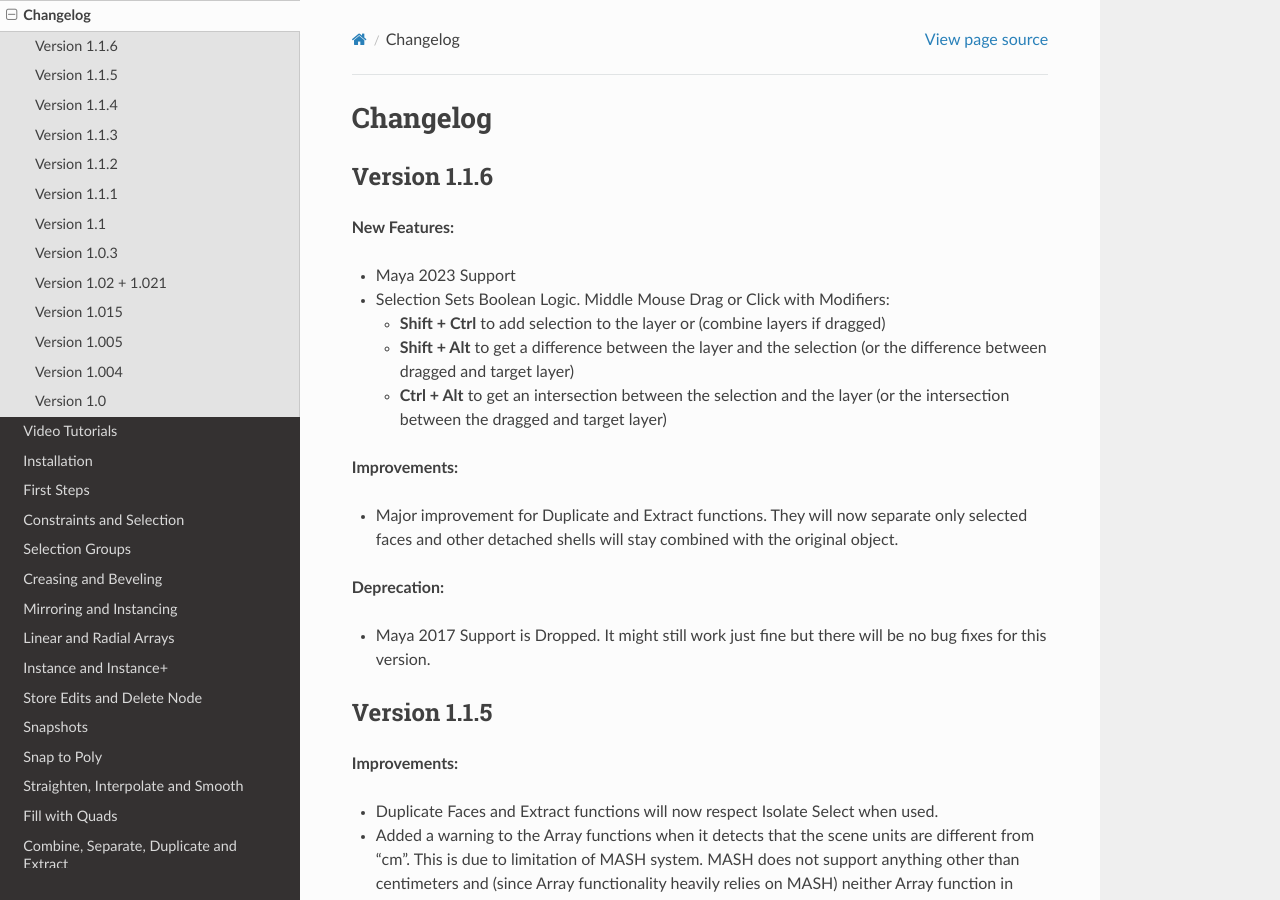
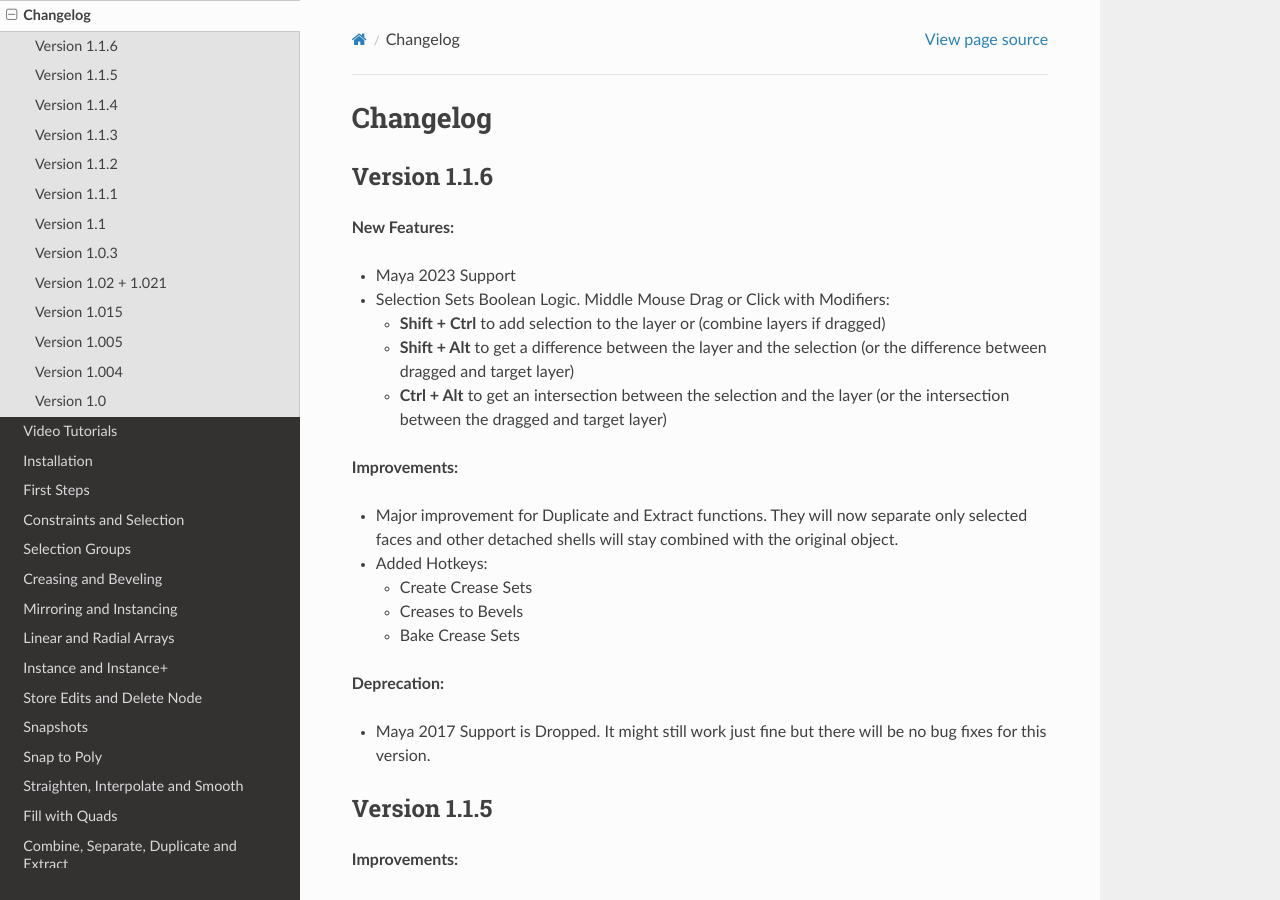
Before and after one commit to Video-Nomad/gs-toolbox-docs, a Sphinx documentation site: the page built from docs/source/changelog.rst, in a window 1280 px wide and 900 px high. Built offline with Sphinx 7.4.7 and the Read the Docs theme 2.0.0, drawn with Linux system fonts in a browser that asks for light colours; pages that are not in the unit, such as notebooks, are missing from menus.

Commit message:
added hotkeys

```diff
--- a/docs/source/changelog.rst
+++ b/docs/source/changelog.rst
@@ -19,6 +19,11 @@ Version 1.1.6
 **Improvements:**
 
 - Major improvement for Duplicate and Extract functions. They will now separate only selected faces and other detached shells will stay combined with the original object.
+- Added Hotkeys:
+
+  - Create Crease Sets
+  - Creases to Bevels
+  - Bake Crease Sets
 
 **Deprecation:**
 
```
